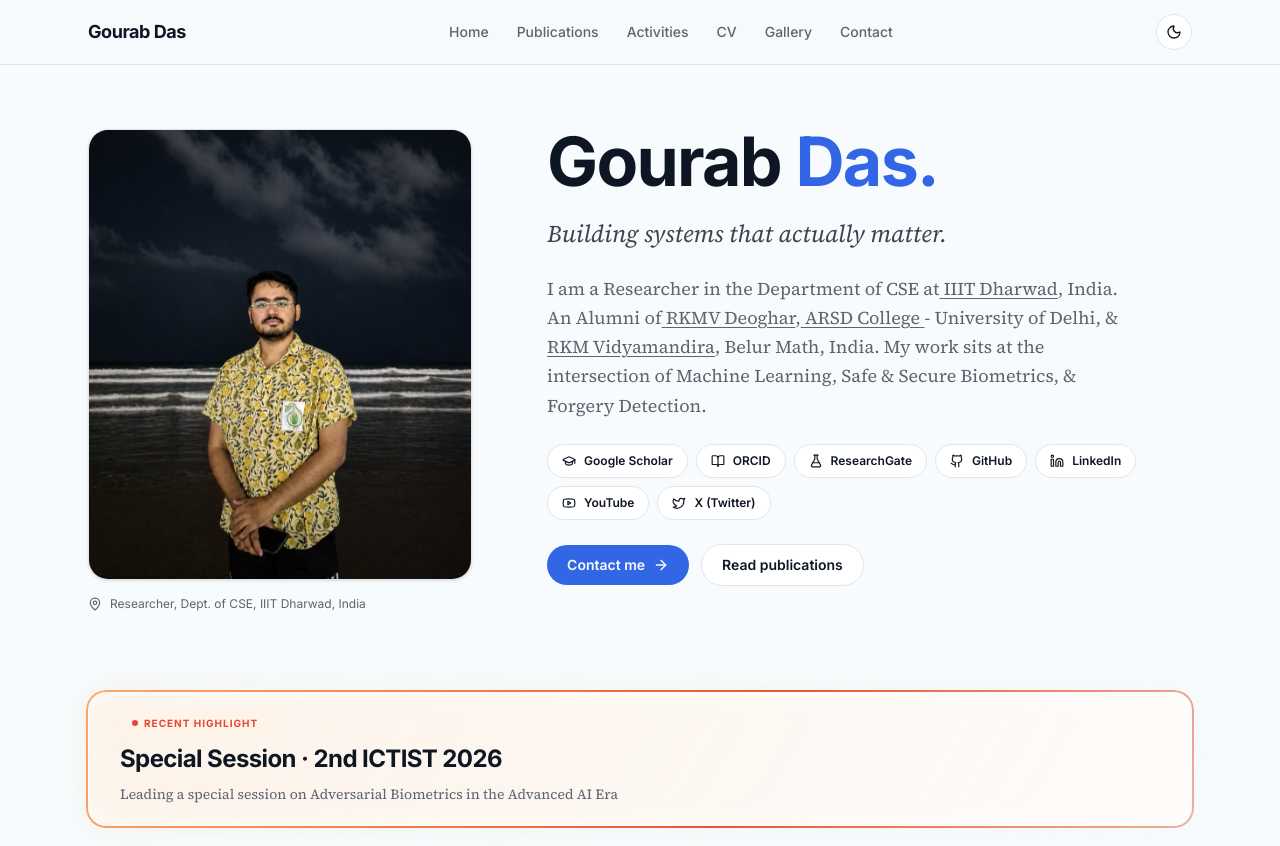
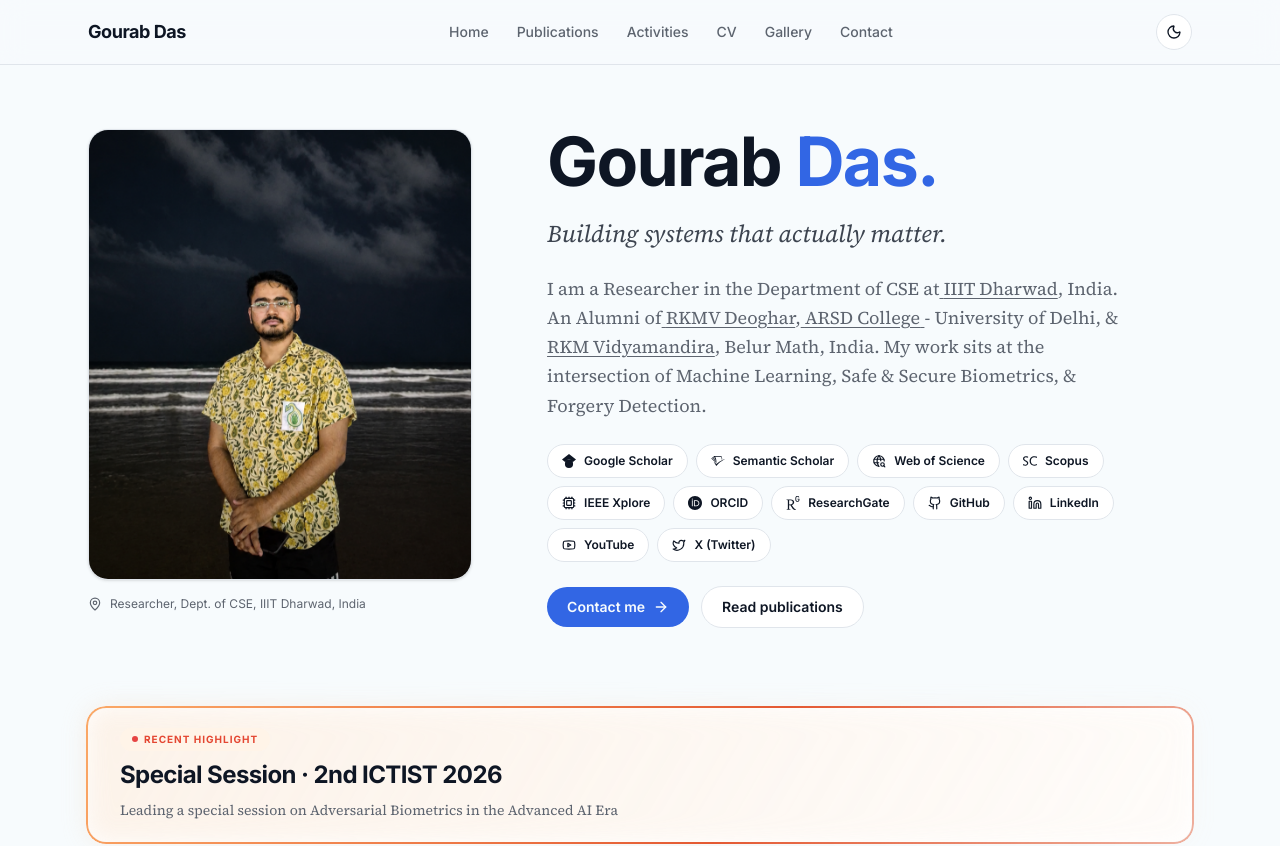
Before and after one commit to gourab21/gourab21.github.io, a React (Vite) app: page / in a window 1280 px wide. Shown: the top 846 px of the page. Built offline with nearby package versions, Linux system fonts and the light colour scheme.

Commit message:
Profile Links

```diff
--- a/package.json
+++ b/package.json
@@ -53,6 +53,7 @@
     "react-day-picker": "^9.14.0",
     "react-dom": "^19.2.0",
     "react-hook-form": "^7.71.2",
+    "react-icons": "^5.7.0",
     "react-resizable-panels": "^4.6.5",
     "react-zoom-pan-pinch": "^4.0.3",
     "recharts": "^2.15.4",
--- a/src/components/profile-links.tsx
+++ b/src/components/profile-links.tsx
@@ -1,5 +1,15 @@
 import type { ComponentType, SVGProps } from "react";
-import { GraduationCap, Linkedin, Youtube, BookOpen, FlaskConical, Twitter, Github } from "lucide-react";
+
+import { Github, Linkedin, Youtube, Twitter, Cpu } from "lucide-react";
+import {
+  SiGooglescholar,
+  SiSemanticscholar,
+  SiResearchgate,
+  SiOrcid,
+  SiScopus,
+} from "react-icons/si";
+
+import { TbWorldSearch } from "react-icons/tb";
 
 export type ProfileLink = {
   label: string;
@@ -8,13 +18,41 @@ export type ProfileLink = {
 };
 
 export const profileLinks: ProfileLink[] = [
-  { label: "Google Scholar", href: "https://scholar.google.com/", Icon: GraduationCap },
-  { label: "ORCID", href: "https://orcid.org/", Icon: BookOpen },
-  { label: "ResearchGate", href: "https://researchgate.net/", Icon: FlaskConical },
-  { label: "GitHub", href: "https://github.com/", Icon: Github },
-  { label: "LinkedIn", href: "https://linkedin.com/", Icon: Linkedin },
-  { label: "YouTube", href: "https://youtube.com/", Icon: Youtube },
-  { label: "X (Twitter)", href: "https://x.com/", Icon: Twitter },
+  {
+    label: "Google Scholar",
+    href: "https://scholar.google.com/citations?user=XTZqxZgAAAAJ&hl=en",
+    Icon: SiGooglescholar,
+  },
+  {
+    label: "Semantic Scholar",
+    href: "https://www.semanticscholar.org/author/Gourab-Das/2346520902",
+    Icon: SiSemanticscholar,
+  },
+  {
+    label: "Web of Science",
+    href: "https://www.webofscience.com/wos/author/record/PMS-5478-2026",
+    Icon: TbWorldSearch,
+  },
+  {
+    label: "Scopus",
+    href: "https://www.scopus.com/authid/detail.uri?authorId=59531593900",
+    Icon: SiScopus,
+  },
+  {
+    label: "IEEE Xplore",
+    href: "https://ieeexplore.ieee.org/author/37088839368",
+    Icon: Cpu,
+  },
+  { label: "ORCID", href: "https://orcid.org/0009-0009-6804-7255", Icon: SiOrcid },
+  {
+    label: "ResearchGate",
+    href: "https://www.researchgate.net/profile/Gourab-Das-18",
+    Icon: SiResearchgate,
+  },
+  { label: "GitHub", href: "https://github.com/gourab21", Icon: Github },
+  { label: "LinkedIn", href: "https://www.linkedin.com/in/gourab21/", Icon: Linkedin },
+  { label: "YouTube", href: "https://www.youtube.com/@gourabdas2128", Icon: Youtube },
+  { label: "X (Twitter)", href: "https://x.com/gourabdas2128", Icon: Twitter },
 ];
 
 export function ProfileLinkRow({ variant = "chip" }: { variant?: "chip" | "icon" }) {
```
Also changed, not shown: 1 other file (tests, documents, lock files or other folders).
